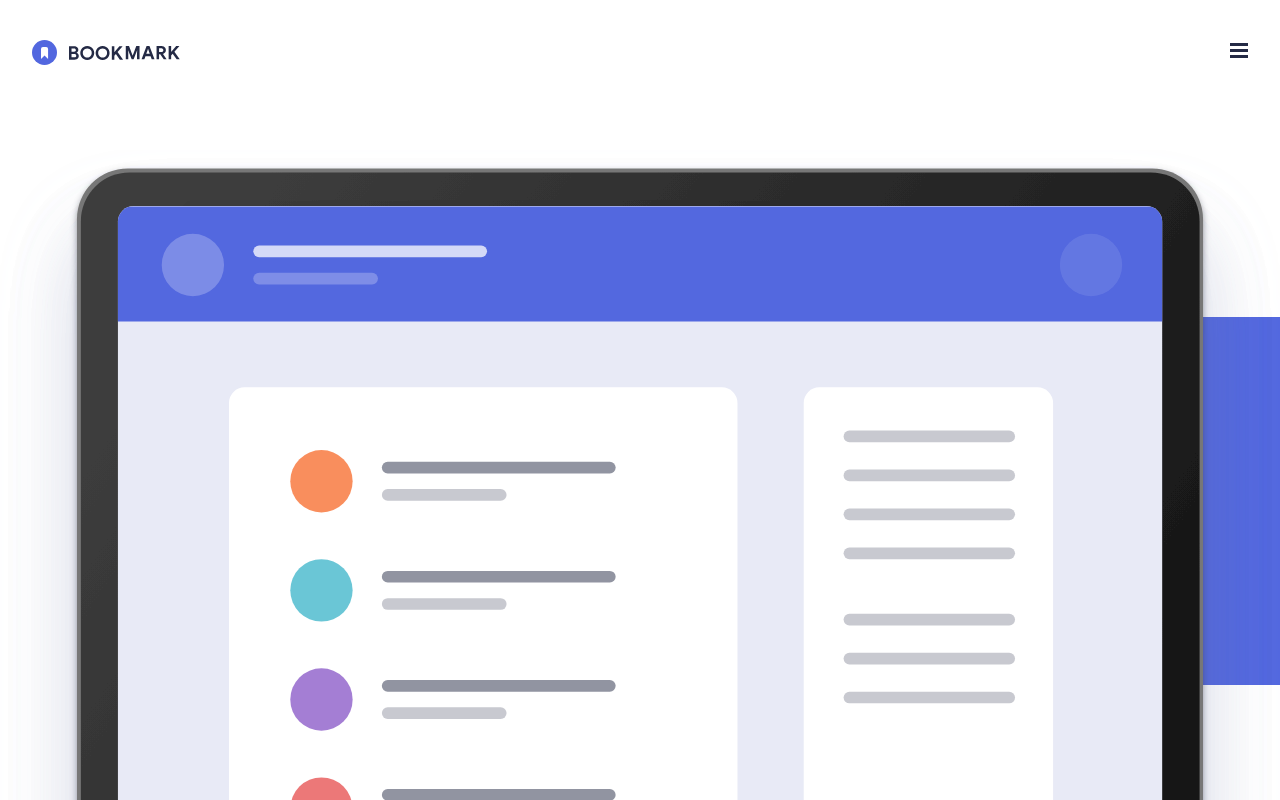
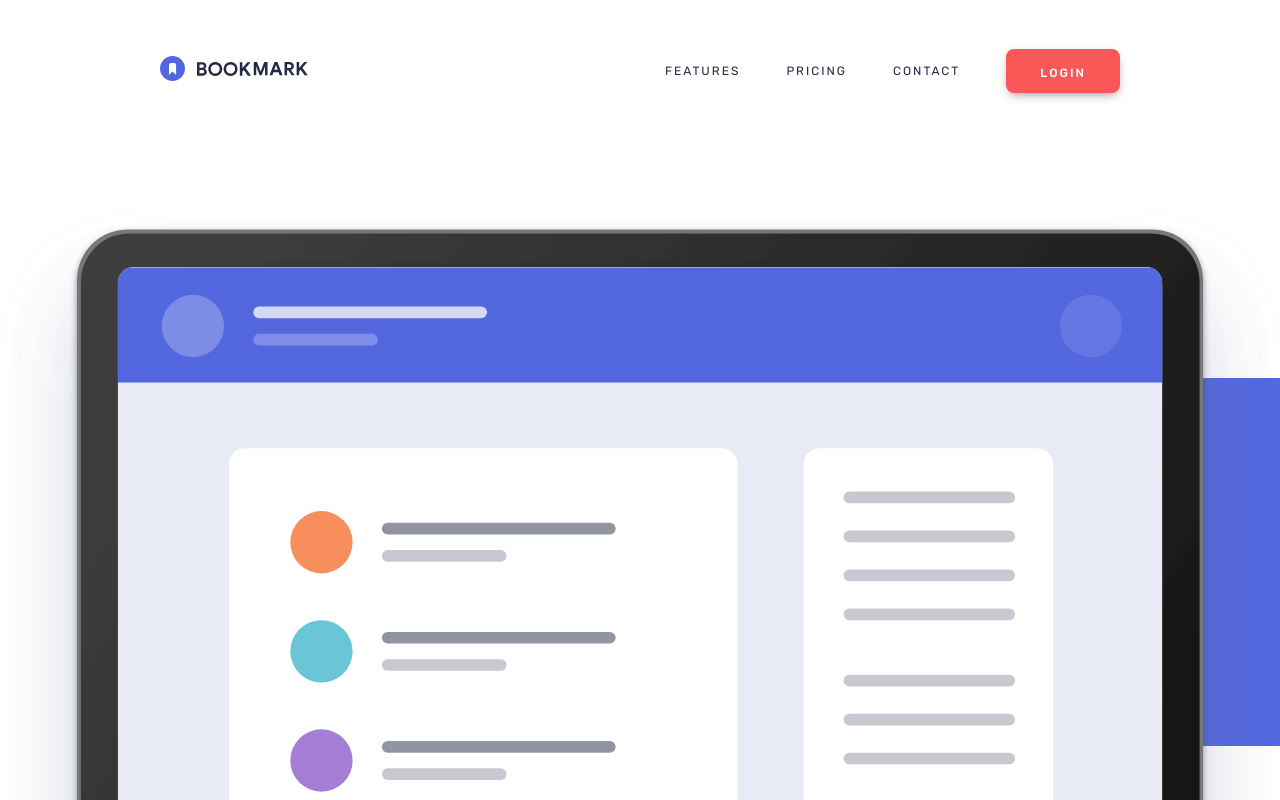
Before and after one commit to Rubendvb/bookmark-landing-page-master, a React (Vite) app: page / in a window 1280 px wide. Shown: the top 800 px of the page. Built offline with nearby package versions, Linux system fonts and the light colour scheme.

Commit message:
finalizando header desktop

```diff
--- a/src/assets/components/Header/Header.module.scss
+++ b/src/assets/components/Header/Header.module.scss
@@ -1,10 +1,24 @@
 @use './../../sass/variables' as v;
+@use './../../sass/mixins' as m;
 
 .header {
   padding: 2.5rem 2rem;
 
+  @media only screen and (min-width: 768px) {
+    padding: 1.7rem 5rem;
+  }
+
+  @media only screen and (min-width: 1200px) {
+    padding: 3.5rem 10rem;
+  }
+
   &__nav {
     position: relative;
+
+    @media only screen and (min-width: 992px) {
+      display: flex;
+      align-items: center;
+    }
 
     &__check {
       display: none;
@@ -55,6 +69,11 @@
       z-index: 1;
       display: inline-block;
       position: absolute;
+
+      @media only screen and (min-width: 992px) {
+        z-index: 0;
+        position: relative;
+      }
     }
 
     &__label {
@@ -67,13 +86,13 @@
       &__img__close {
         display: none;
       }
+
+      @media only screen and (min-width: 992px) {
+        display: none;
+      }
     }
 
     &__ul {
-      .containerLi {
-        width: 100%;
-      }
-
       align-items: center;
       background-color: v.$Very-Dark-Blue-Menu;
       display: flex;
@@ -90,6 +109,23 @@
       width: 100vw;
       z-index: 1;
 
+      @media only screen and (min-width: 768px) {
+        left: -81px;
+      }
+
+      @media only screen and (min-width: 992px) {
+        position: relative;
+        top: 0;
+        background-color: unset;
+        z-index: unset;
+        left: unset;
+        width: 100%;
+        overflow: unset;
+        padding: unset;
+        transition: unset;
+        flex-direction: row;
+      }
+
       &__li a {
         cursor: pointer;
         text-decoration: none;
@@ -97,6 +133,12 @@
         text-transform: uppercase;
         letter-spacing: 4px;
         font-size: 18px;
+
+        @media only screen and (min-width: 992px) {
+          color: v.$Very-Dark-Blue;
+          font-size: 0.75rem;
+          letter-spacing: 2px;
+        }
       }
 
       &__li {
@@ -105,9 +147,29 @@
         width: 100%;
         text-align: center;
 
+        @media only screen and (min-width: 992px) {
+          border-bottom: unset;
+          width: unset;
+        }
+
         &:nth-child(1) {
           border-top: 1px solid v.$Grayish-Blue;
+
+          @media only screen and (min-width: 992px) {
+            border-top: unset;
+          }
         }
+      }
+    }
+
+    .containerLi {
+      width: 100%;
+      display: flex;
+
+      @media only screen and (min-width: 992px) {
+        align-items: center;
+        justify-content: flex-end;
+        gap: 2.875rem;
       }
     }
 
@@ -125,6 +187,17 @@
         font-weight: 500;
         letter-spacing: 4px;
         text-align: center;
+
+        @media only screen and (min-width: 992px) {
+          background-color: v.$Soft-Red;
+          padding: 1rem 2rem;
+          font-size: 0.75rem;
+          font-weight: 500;
+          letter-spacing: 2px;
+          border-radius: 8px;
+          box-shadow: 0px 4px 12px -4px rgba(0, 0, 0, 0.5);
+        }
+        border-color: v.$Soft-Red;
       }
     }
 
@@ -132,6 +205,10 @@
       display: flex;
       gap: 2.5rem;
       align-items: center;
+
+      @media only screen and (min-width: 992px) {
+        display: none;
+      }
     }
   }
 }
```
